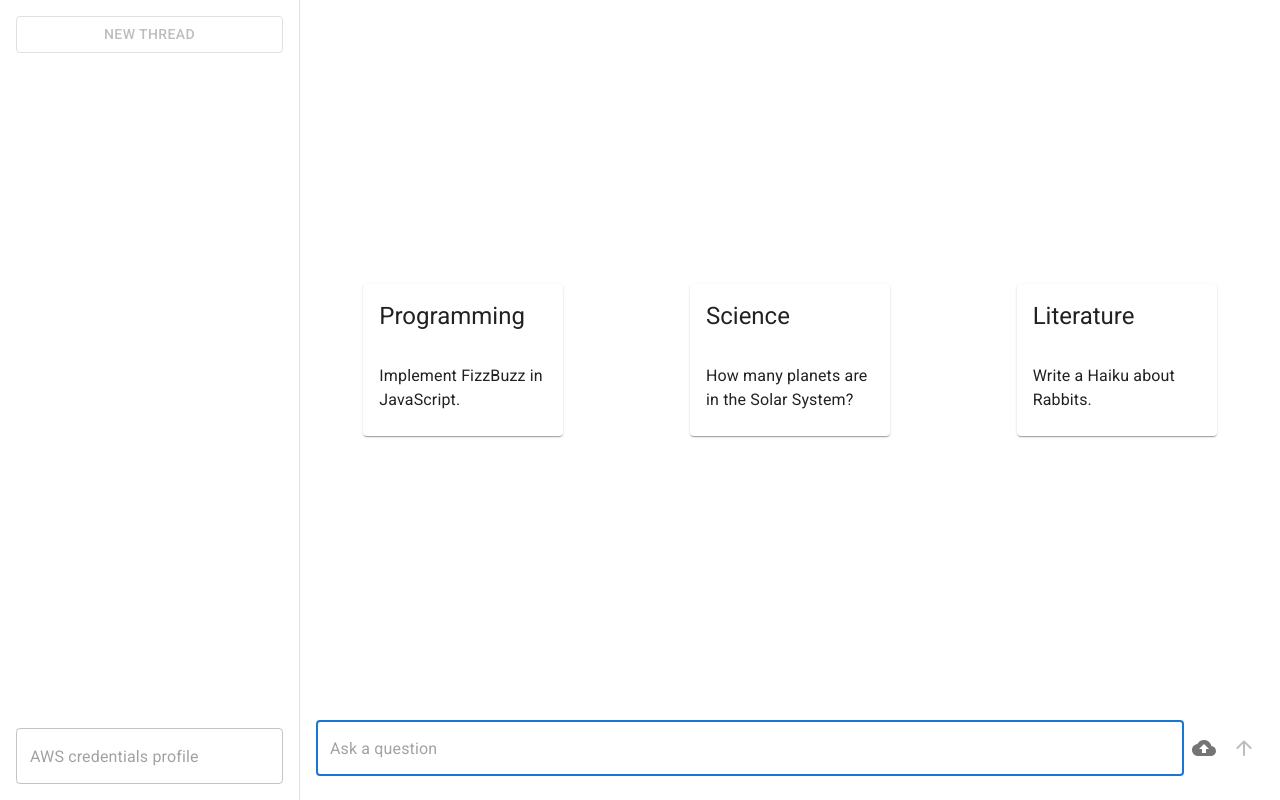
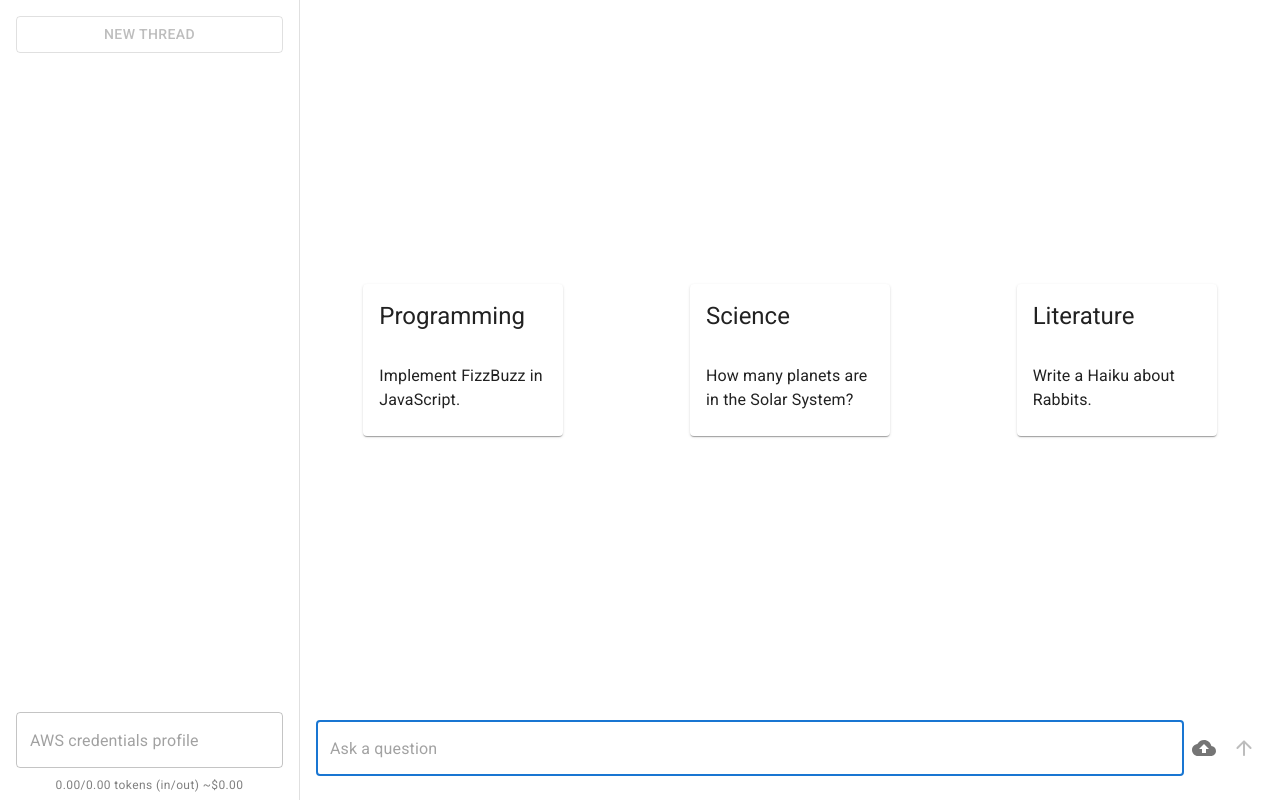
Before and after one commit to dodgez/ai-threads, a React (Vite) app in the folder src/renderer/: page / in a window 1280 px wide. Built offline with nearby package versions, Linux system fonts and the light colour scheme.

Commit message:
feat: token count and approx cost

```diff
--- a/package.json
+++ b/package.json
@@ -31,6 +31,7 @@
     "electron-context-menu": "^4.0.1",
     "idb-keyval": "^6.2.1",
     "notistack": "^3.0.1",
+    "numeral": "^2.0.6",
     "react": "^18.2.0",
     "react-dom": "^18.2.0",
     "react-markdown": "^9.0.1",
@@ -40,6 +41,7 @@
   },
   "devDependencies": {
     "@smithy/types": "^3.3.0",
+    "@types/numeral": "^2.0.5",
     "@types/react": "^18.2.66",
     "@types/react-dom": "^18.2.22",
     "@types/uuid": "^10.0.0",
--- a/src/renderer/src/components/Layout.tsx
+++ b/src/renderer/src/components/Layout.tsx
@@ -4,7 +4,9 @@ import CircularProgress from '@mui/material/CircularProgress';
 import Drawer from '@mui/material/Drawer';
 import Stack from '@mui/material/Stack';
 import TextField from '@mui/material/TextField';
+import Typography from '@mui/material/Typography';
 import { SnackbarProvider } from 'notistack';
+import numeral from 'numeral';
 import { useCallback, useState } from 'react';
 
 import LandingPage from './LandingPage';
@@ -20,6 +22,7 @@ export default function Layout() {
   const threads = useThreadStore((state) => state.threads);
   const [activeThreadId, setActiveThreadId] = useState<ThreadType['id']>();
   const activeThread = activeThreadId ? threads[activeThreadId] : undefined;
+  const tokens = useThreadStore((state) => state.tokens);
 
   // Pass to the thread to trigger call during screen transition
   const [lastCreatedThreadId, setLastCreatedThreadId] =
@@ -93,9 +96,18 @@ export default function Layout() {
             }
           }}
           placeholder="AWS credentials profile"
-          sx={{ ml: 2, mr: 2, mb: 2 }}
+          sx={{ ml: 2, mr: 2, mb: 0.5 }}
           value={awsCredProfile ?? ''}
         />
+        <Box color="gray" mb={0.5} mx="auto">
+          <Typography variant="caption">
+            {numeral(tokens.input).format('0.00a')}/
+            {numeral(tokens.output).format('0.00a')} tokens (in/out) ~$
+            {numeral(
+              (tokens.input / 1000) * 0.003 + (tokens.output / 1000) * 0.015,
+            ).format('0.00a')}
+          </Typography>
+        </Box>
       </Drawer>
       <SnackbarProvider />
       {activeThread ? (
--- a/src/renderer/src/components/Thread.tsx
+++ b/src/renderer/src/components/Thread.tsx
@@ -43,6 +43,7 @@ export default function Thread({
   thread: ThreadType;
 }) {
   const addMessage = useThreadStore((state) => state.addMessage);
+  const addTokens = useThreadStore((state) => state.addTokens);
   const awsCredProfile = useThreadStore((state) => state.awsCredProfile);
   const [streamingResponse, setStreamingResponse] =
     useState<MessageType['content']>();
@@ -123,7 +124,7 @@ export default function Thread({
             content = [{ text: '' }];
           } else if (data.contentBlockDelta) {
             if (aborted.current) {
-              break;
+              continue;
             }
             if (data.contentBlockDelta.contentBlockIndex !== undefined) {
               if (data.contentBlockDelta.delta?.text !== undefined) {
@@ -154,6 +155,17 @@ export default function Thread({
                 }
               }
             }
+          } else if (data.metadata) {
+            if (
+              data.metadata.usage?.inputTokens === undefined ||
+              data.metadata.usage.outputTokens == undefined
+            ) {
+              continue;
+            }
+            addTokens(
+              data.metadata.usage.inputTokens,
+              data.metadata.usage.outputTokens,
+            );
           }
         }
 
@@ -171,7 +183,7 @@ export default function Thread({
         cleanup();
       }
     },
-    [addMessage, awsCredProfile, thread.id],
+    [addMessage, addTokens, awsCredProfile, thread.id],
   );
 
   const [loading, setLoading] = useState(created);
--- a/src/renderer/src/useThreadStore.ts
+++ b/src/renderer/src/useThreadStore.ts
@@ -40,6 +40,8 @@ interface StoreState {
   deleteThread: (id: ThreadType['id']) => void;
   addMessage: (id: ThreadType['id'], message: MessageType) => void;
   removeMessage: (id: ThreadType['id'], messageId: MessageType['id']) => void;
+  tokens: { input: number; output: number };
+  addTokens: (input: number, output: number) => void;
 }
 
 export const useThreadStore = create<StoreState>()(
@@ -157,6 +159,15 @@ export const useThreadStore = create<StoreState>()(
           return { threads: newThreads };
         });
       },
+      tokens: { input: 0, output: 0 },
+      addTokens: (input: number, output: number) => {
+        set(({ tokens }) => ({
+          tokens: {
+            input: tokens.input + input,
+            output: tokens.output + output,
+          },
+        }));
+      },
     }),
     {
       name: 'bedrock-threads',
@@ -165,7 +176,9 @@ export const useThreadStore = create<StoreState>()(
       },
       partialize: (state) =>
         Object.fromEntries(
-          Object.entries(state).filter(([key]) => ['threads'].includes(key)),
+          Object.entries(state).filter(([key]) =>
+            ['threads', 'tokens'].includes(key),
+          ),
         ),
       storage: createJSONStorage(() => storage),
     },
```
Also changed, not shown: 1 other file (tests, documents, lock files or other folders).
